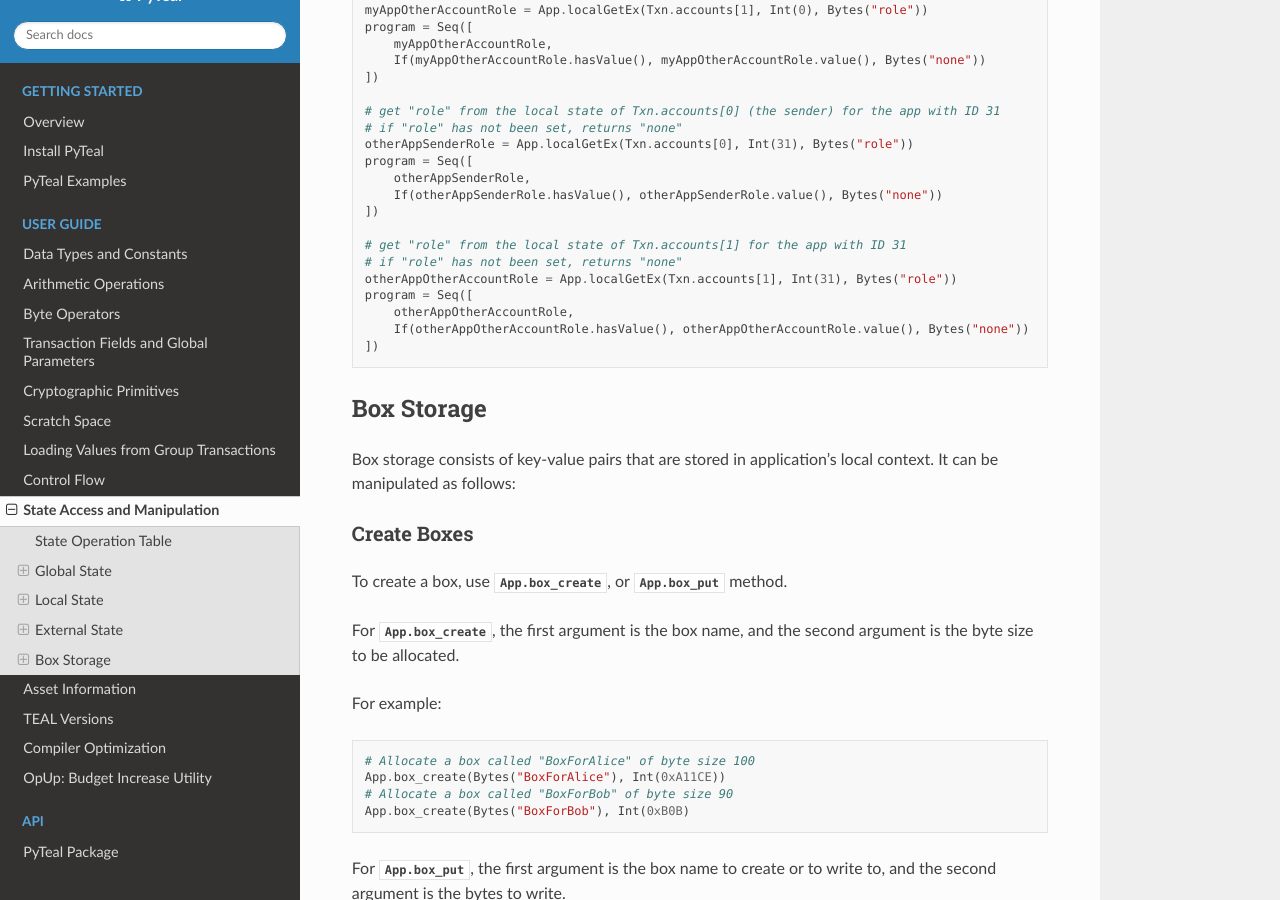
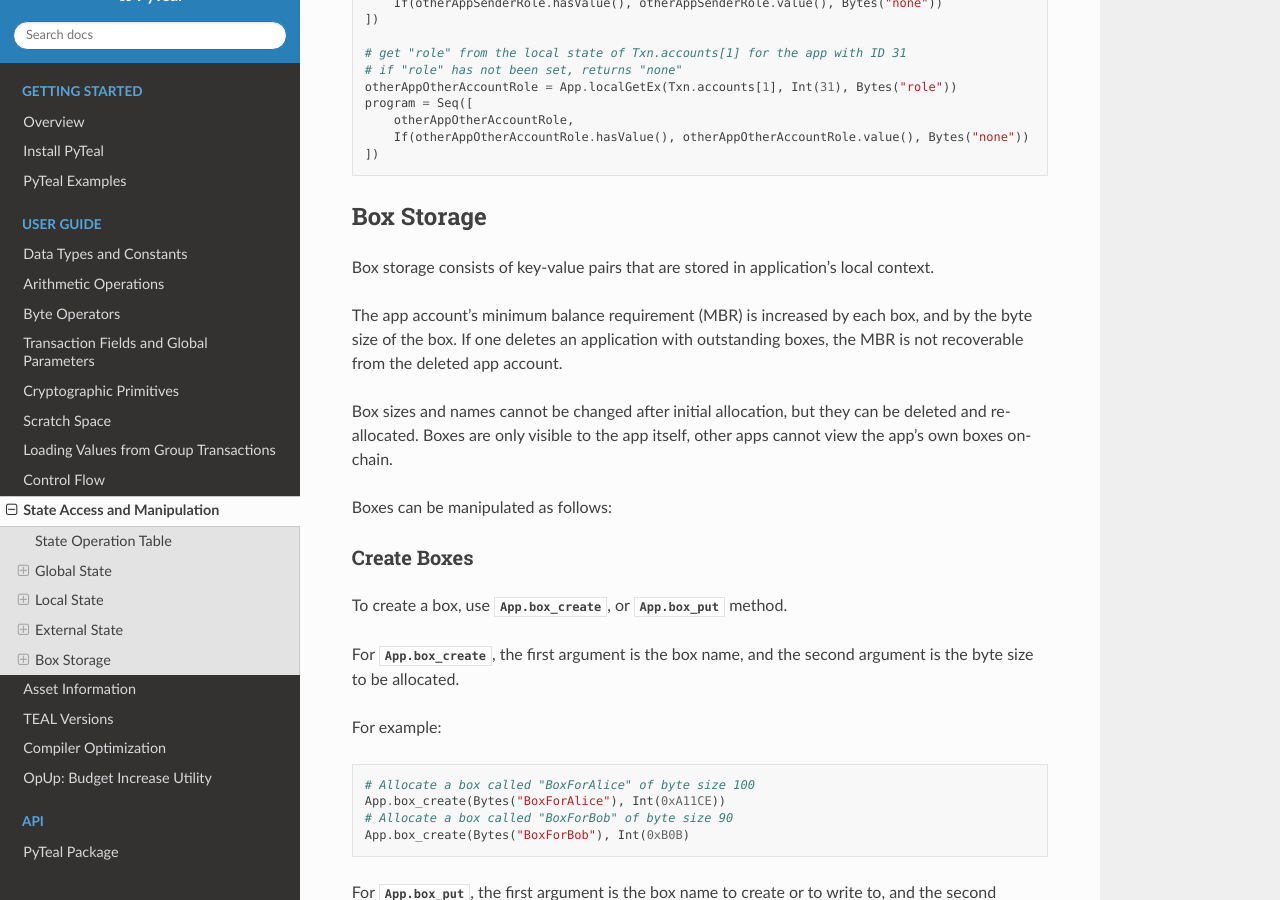
Before and after one commit to algorand/pyteal, a Sphinx documentation site: the page built from docs/state.rst, in a window 1280 px wide and 900 px high, scrolled down 4780 px. Built offline with Sphinx 7.4.7 and the Read the Docs theme 2.0.0, drawn with Linux system fonts in a browser that asks for light colours; some of the changed text lies outside the part shown.

Commit message:
update doc

```diff
--- a/docs/state.rst
+++ b/docs/state.rst
@@ -257,7 +251,14 @@ Box Storage
 -----------
 
 Box storage consists of key-value pairs that are stored in application's local context.
-It can be manipulated as follows:
+
+The app account's minimum balance requirement (MBR) is increased by each box, and by the byte size of the box.
+If one deletes an application with outstanding boxes, the MBR is not recoverable from the deleted app account.
+
+Box sizes and names cannot be changed after initial allocation, but they can be deleted and re-allocated.
+Boxes are only visible to the app itself, other apps cannot view the app's own boxes on-chain.
+
+Boxes can be manipulated as follows:
 
 Create Boxes
 ~~~~~~~~~~~~
```
Also changed, not shown: other parts of docs/state.rst (+0 -6 lines).
